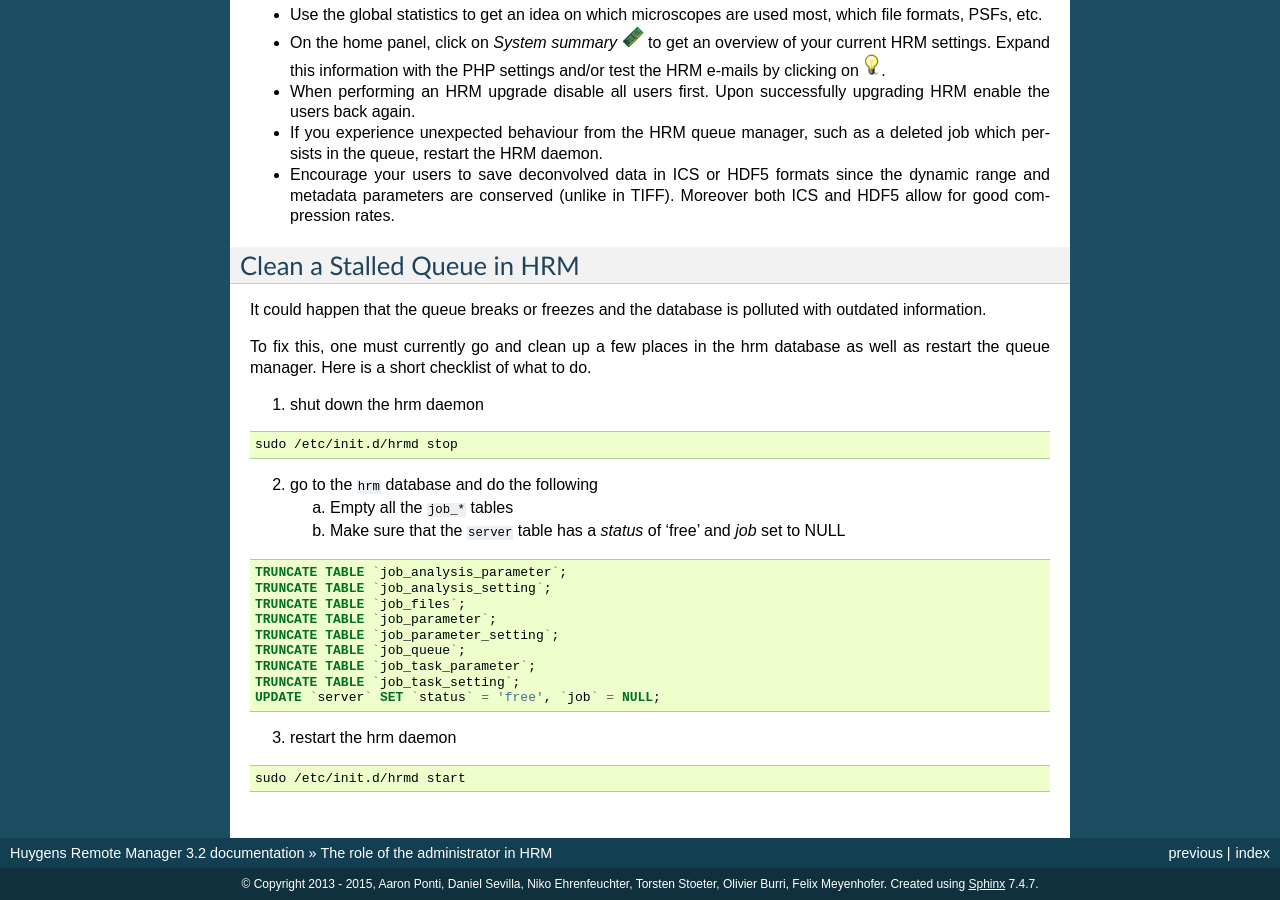
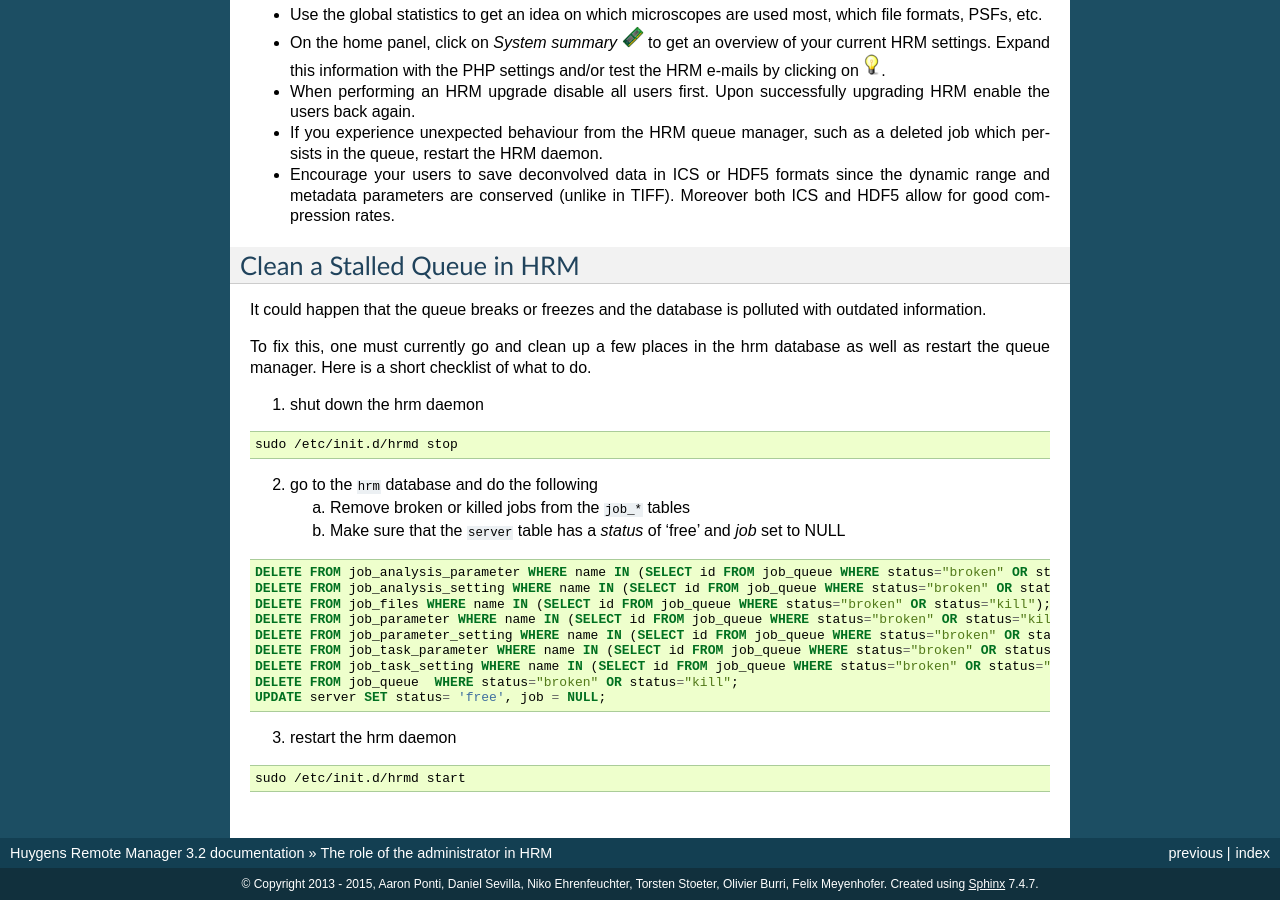
Before and after one commit to aarpon/hrm_docs, a Sphinx documentation site: the page built from docs/user/Administrator.rst, in a window 1280 px wide and 900 px high, scrolled down 3705 px. Built offline with Sphinx 7.4.7, drawn with Linux system fonts in a browser that asks for light colours.

Commit message:
Add instructions for restarting a stalled queue without removing queued jobs.

```diff
--- a/docs/user/Administrator.rst
+++ b/docs/user/Administrator.rst
@@ -229,20 +229,20 @@ To fix this, one must currently go and clean up a few places in the hrm database
 
 2. go to the ``hrm`` database and do the following
 
-   a. Empty all the ``job_*`` tables
+   a. Remove broken or killed jobs from the ``job_*`` tables
    b. Make sure that the ``server`` table has a *status* of 'free' and *job* set to NULL
 
 .. code-block:: sql
 
-   TRUNCATE TABLE `job_analysis_parameter`;
-   TRUNCATE TABLE `job_analysis_setting`;
-   TRUNCATE TABLE `job_files`;
-   TRUNCATE TABLE `job_parameter`;
-   TRUNCATE TABLE `job_parameter_setting`;
-   TRUNCATE TABLE `job_queue`;
-   TRUNCATE TABLE `job_task_parameter`;
-   TRUNCATE TABLE `job_task_setting`;
-   UPDATE `server` SET `status` = 'free', `job` = NULL;
+   DELETE FROM job_analysis_parameter WHERE name IN (SELECT id FROM job_queue WHERE status="broken" OR status="kill");
+   DELETE FROM job_analysis_setting WHERE name IN (SELECT id FROM job_queue WHERE status="broken" OR status="kill");
+   DELETE FROM job_files WHERE name IN (SELECT id FROM job_queue WHERE status="broken" OR status="kill");
+   DELETE FROM job_parameter WHERE name IN (SELECT id FROM job_queue WHERE status="broken" OR status="kill");
+   DELETE FROM job_parameter_setting WHERE name IN (SELECT id FROM job_queue WHERE status="broken" OR status="kill");
+   DELETE FROM job_task_parameter WHERE name IN (SELECT id FROM job_queue WHERE status="broken" OR status="kill");
+   DELETE FROM job_task_setting WHERE name IN (SELECT id FROM job_queue WHERE status="broken" OR status="kill");
+   DELETE FROM job_queue  WHERE status="broken" OR status="kill";
+   UPDATE server SET status= 'free', job = NULL;
 
 3. restart the hrm daemon
 
```
